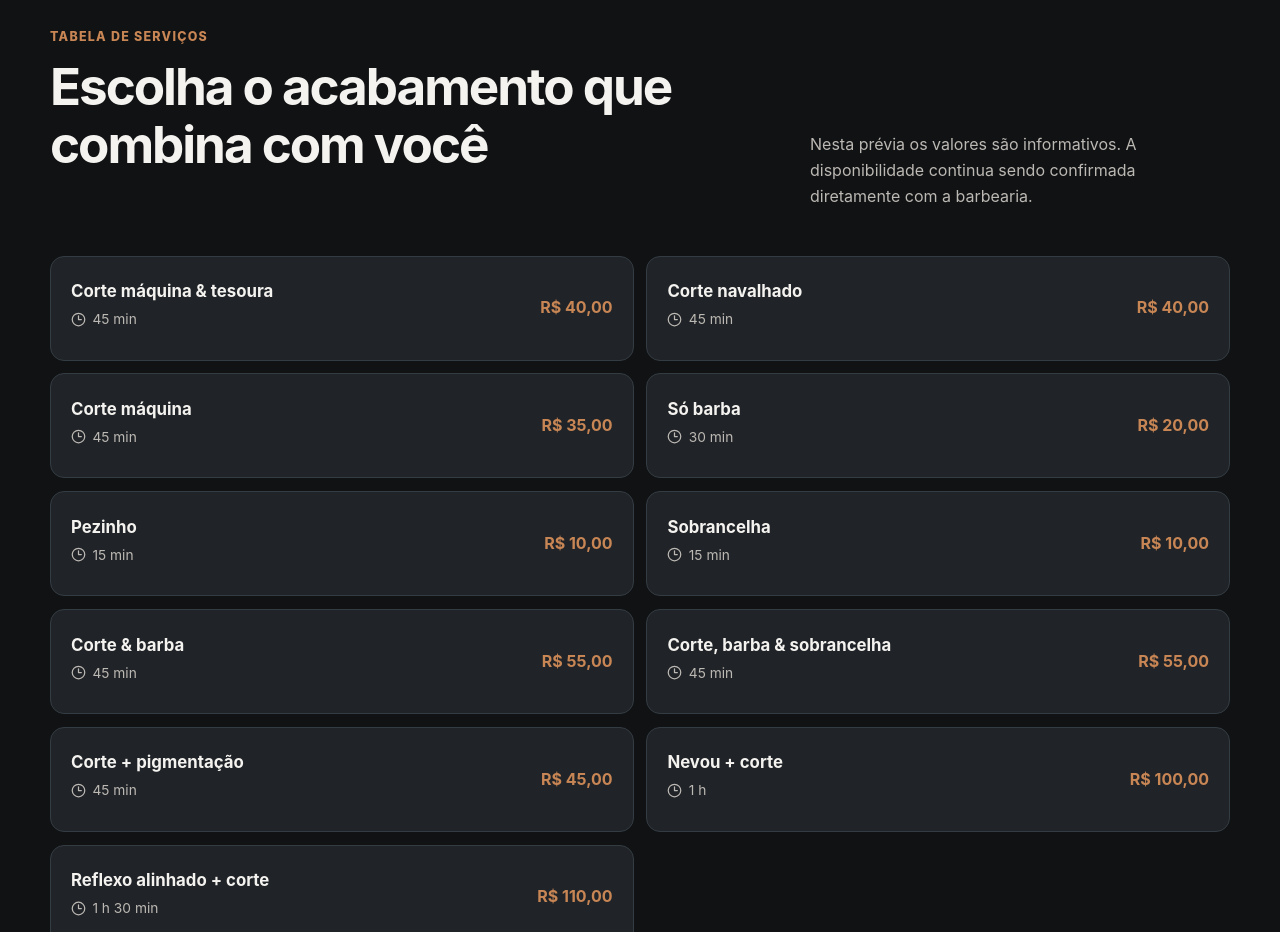
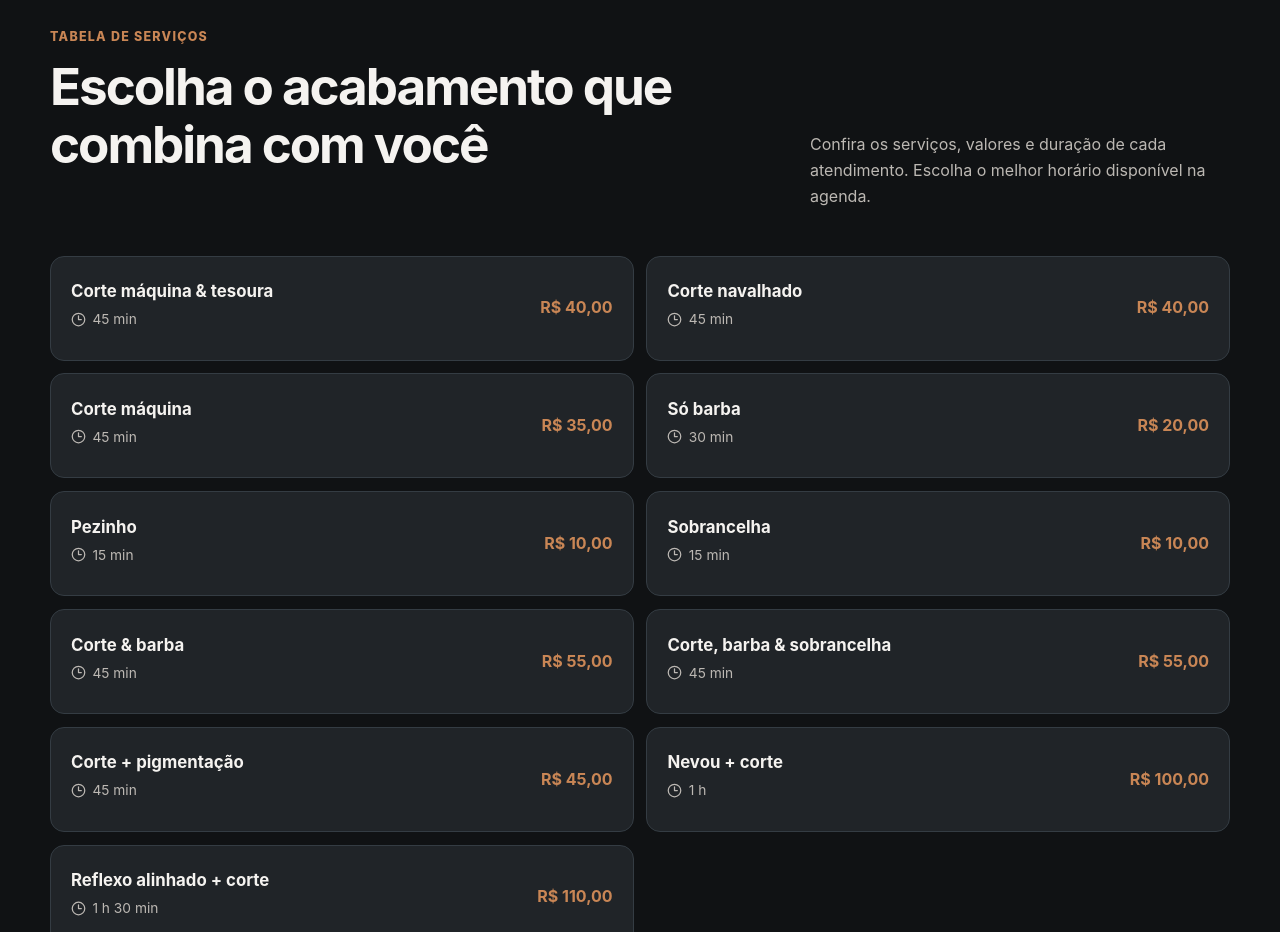
Before and after one commit to diogo2806/detalhe, a React (Vite) app in the folder frontend/: page / in a window 1280 px wide. Shown: the part 2920-3852 px from the top of the page. Built offline with nearby package versions, Linux system fonts and the light colour scheme.

Commit message:
fix(frontend): revisar texto da seção de serviços (#32)

```diff
--- a/frontend/src/components/ServicesSection.tsx
+++ b/frontend/src/components/ServicesSection.tsx
@@ -11,8 +11,8 @@ export function ServicesSection() {
           <h2 id="servicos-title">Escolha o acabamento que combina com você</h2>
         </div>
         <p>
-          Nesta prévia os valores são informativos. A disponibilidade continua sendo confirmada diretamente
-          com a barbearia.
+          Confira os serviços, valores e duração de cada atendimento. Escolha o melhor horário
+          disponível na agenda.
         </p>
       </div>
 
```
